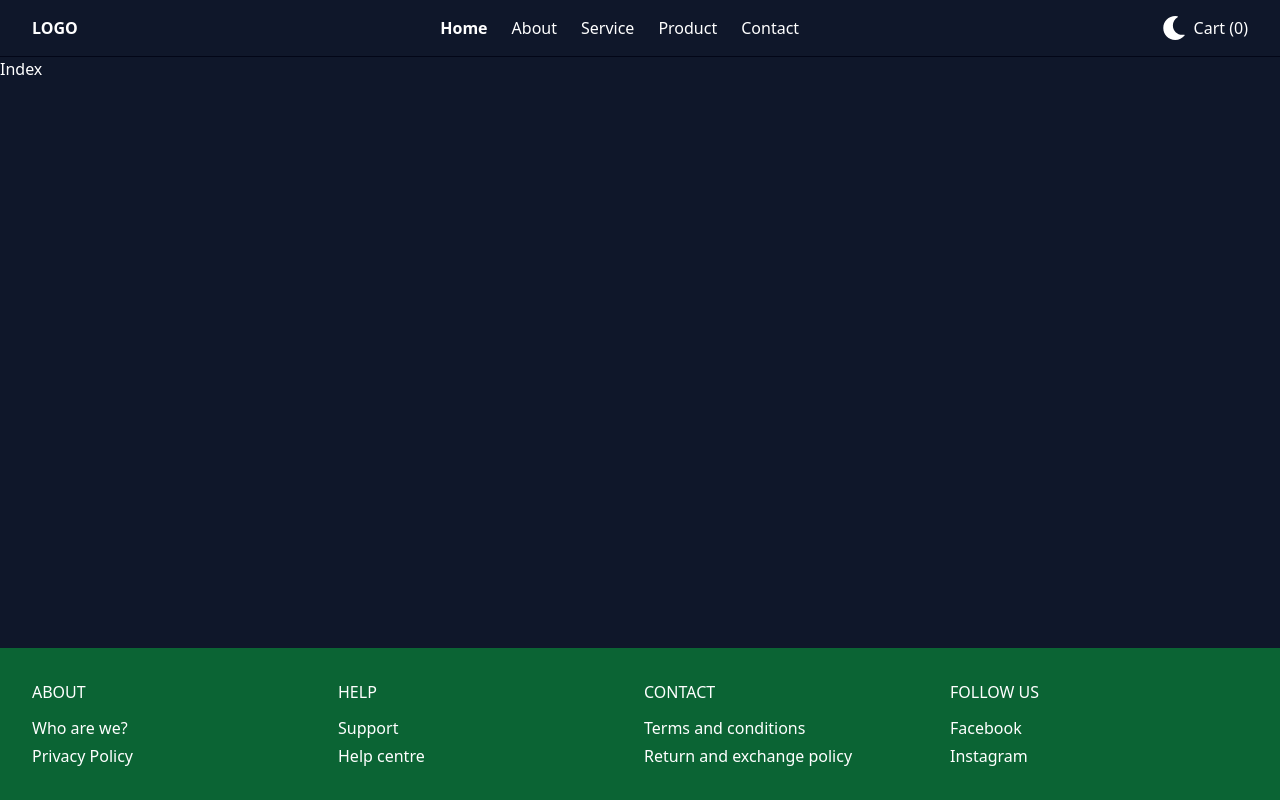
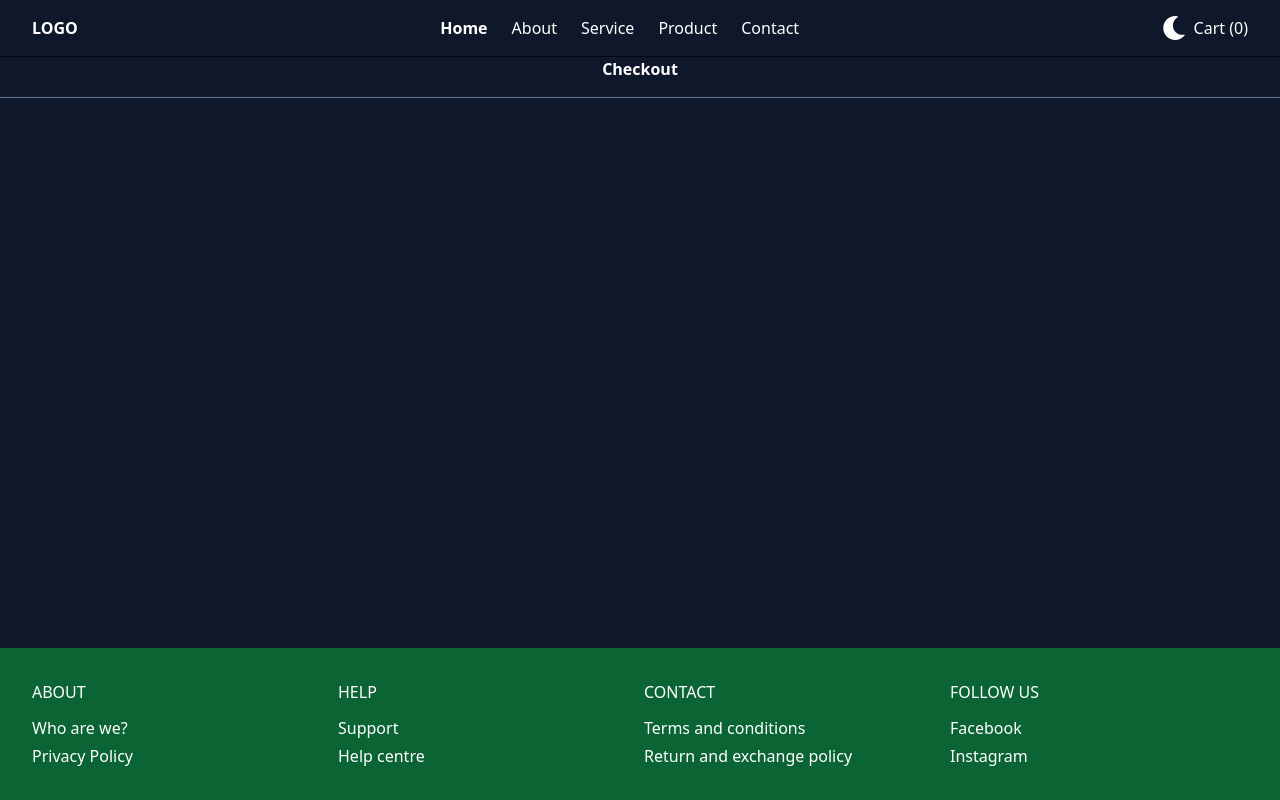
Before and after one commit to AbhinavTuladhar/ecommerce-redux, a React (Vite) app: page /checkout in a window 1280 px wide. Built offline with nearby package versions, Linux system fonts and the light colour scheme; no server answers; what tailwindcss-fluid-type would draw is missing.

Commit message:
refactor: extract page title into separate component

```diff
--- /dev/null
+++ b/src/components/misc/PageTitle.tsx
@@ -0,0 +1,11 @@
+import { FC } from 'react'
+
+interface TitleProps {
+  children: React.ReactNode
+}
+
+const PageTitle: FC<TitleProps> = ({ children }) => {
+  return <h1 className="border-b border-slate-500 pb-4 text-center font-bold fluid-text-4xl">{children}</h1>
+}
+
+export default PageTitle
--- a/src/pages/Cart/index.tsx
+++ b/src/pages/Cart/index.tsx
@@ -4,14 +4,15 @@ import { useAppSelector } from '@/hooks/reduxHooks'
 import { CartSelector } from '@/features/cart/cartSlice'
 import findTotalItems from '@/helpers/findTotalItems'
 import NoItemInfo from './NoItemInfo'
+import PageTitle from '@/components/misc/PageTitle'
 
 const Index = () => {
   const cart = useAppSelector(CartSelector)
   const isCartEmpty = findTotalItems(cart) === 0
 
   return (
-    <main className="mx-auto flex w-5/6 flex-col py-4">
-      <h1 className="border-b border-slate-500 pb-4 text-center font-bold fluid-text-4xl">Cart</h1>
+    <main className="mx-auto flex w-11/12 flex-col py-4 md:w-5/6">
+      <PageTitle> Cart </PageTitle>
       {isCartEmpty ? (
         <NoItemInfo />
       ) : (
--- a/src/pages/Checkout/index.tsx
+++ b/src/pages/Checkout/index.tsx
@@ -1,7 +1,11 @@
-import React from 'react'
+import PageTitle from '@/components/misc/PageTitle'
 
 const Index = () => {
-  return <div>Index</div>
+  return (
+    <main>
+      <PageTitle>Checkout</PageTitle>
+    </main>
+  )
 }
 
 export default Index
```
